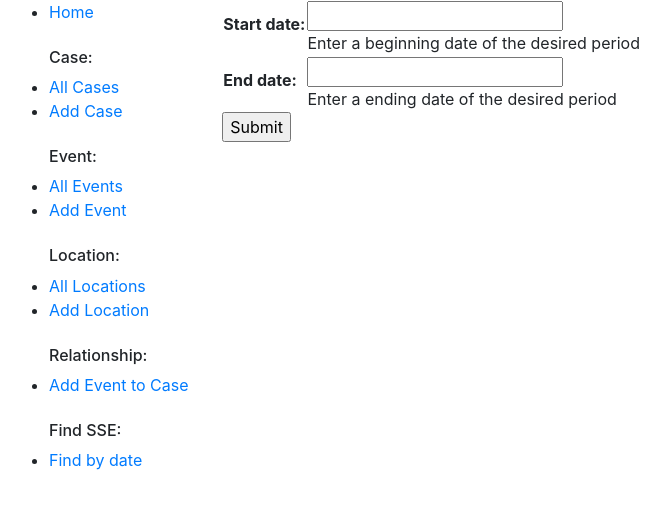
After one commit to ChuKinNing/SSEFinder, a Django app: page /catalog/sse/select/ in a window 1280 px wide. The commit adds this page. Shown: the top 509 px of the page, without its empty margins (6-676 px from the left). Run offline with Django 3.2, Linux system fonts and the light colour scheme.

Commit message:
SSE Finder

```diff
--- a/SSEFinder/catalog/forms.py
+++ b/SSEFinder/catalog/forms.py
@@ -7,6 +7,8 @@ import json
 from datetime import datetime, timedelta
 from datetime import date
 from django.core.exceptions import ValidationError
+
+from django import forms
 
 class LocationForm(ModelForm):
     class Meta:
@@ -44,3 +46,7 @@ class AttendForm(ModelForm):
             'case': _('Choose Case'),
             'event': _('Choose Event')
         }
+
+class SseDateForm(forms.Form):
+    start_date = forms.DateField(help_text="Enter a beginning date of the desired period")
+    end_date = forms.DateField(help_text="Enter a ending date of the desired period")
--- a/SSEFinder/catalog/templates/base_generic.html
+++ b/SSEFinder/catalog/templates/base_generic.html
@@ -35,6 +35,10 @@
 
           <h6>Relationship:</h6>
           <li><a href="{% url 'attend-create' %}">Add Event to Case</a></li>
+          <br>
+
+          <h6>Find SSE:</h6>
+          <li><a href="{% url 'sse-select' %}">Find by date</a></li>
         </ul>
      {% endblock %}
       </div>
--- /dev/null
+++ b/SSEFinder/catalog/templates/sse_select.html
@@ -0,0 +1,11 @@
+{% extends "base_generic.html" %}
+
+{% block content %}
+  <form action="" method="post">
+    {% csrf_token %}
+    <table>
+    {{ form.as_table }}
+    </table>
+    <input type="submit" value="Submit">
+  </form>
+{% endblock %}
--- a/SSEFinder/catalog/urls.py
+++ b/SSEFinder/catalog/urls.py
@@ -27,4 +27,6 @@ urlpatterns = [
     path('attend/create/', views.AddAttend, name='attend-create'),
     path('case/attend/<int:pk>/delete/', views.AttendDelete.as_view(), name='attend-delete'),
     path('event/attend/<int:pk>/delete/', views.AttendDelete.as_view(), name='attend-delete'),
+    # SSE
+    path('sse/select/', views.SelectSse, name = 'sse-select'),
 ]
--- a/SSEFinder/catalog/views.py
+++ b/SSEFinder/catalog/views.py
@@ -5,7 +5,7 @@ from django.views.generic.edit import CreateView, UpdateView, DeleteView
 from django.urls import reverse_lazy
 
 import requests
-from .forms import LocationForm, AttendForm
+from .forms import LocationForm, AttendForm, SseDateForm
 
 from django.shortcuts import get_object_or_404
 from django.http import HttpResponseRedirect
@@ -17,6 +17,8 @@ import json
 import pprint
 import sys
 from datetime import date, timedelta
+
+from django.db.models import Q
 
 
 # Create your views here.
@@ -200,3 +202,41 @@ def AddAttend(request):
 class AttendDelete(DeleteView):
     model = Attend
     success_url = reverse_lazy('cases')
+
+def SelectSse(request):
+    form = SseDateForm(None)
+    context = {
+        'form': form,
+    }
+    if request.method == 'POST':
+        form = SseDateForm(request.POST or None)
+        if form.is_valid():
+            start_date = form.cleaned_data['start_date']
+            end_date = form.cleaned_data['end_date']
+            context = {
+                'start_date': form.cleaned_data['start_date'],
+                'end_date': form.cleaned_data['end_date']
+            }
+            events_in_period = Event.objects.filter(date__range=[start_date, end_date])
+            # initialize a list to contain desired query object from query set
+            sse=[]
+            for eventA in events_in_period:
+                count = Attend.objects.filter(Q(event=eventA,status='b')|Q(event=eventA,status='c')).count()
+                if count >= 6:
+                    print(eventA)
+                    sse.append(eventA)
+#
+            print(sse)
+            context['SSE'] = sse
+
+            return render(request, 'sse_result.html', context)
+
+        # input is invalid
+        else:
+            context = {
+            'form':form,
+            }
+            return render(request, 'attend_form.html', context = context)
+    else:
+        return render(request, 'sse_select.html', context)
+    return render(request, 'sse_select.html', context)
```
Also changed, not shown: SSEFinder/catalog/templates/sse_result.html (added, +17 -0 lines), SSEFinder/db.sqlite3.
